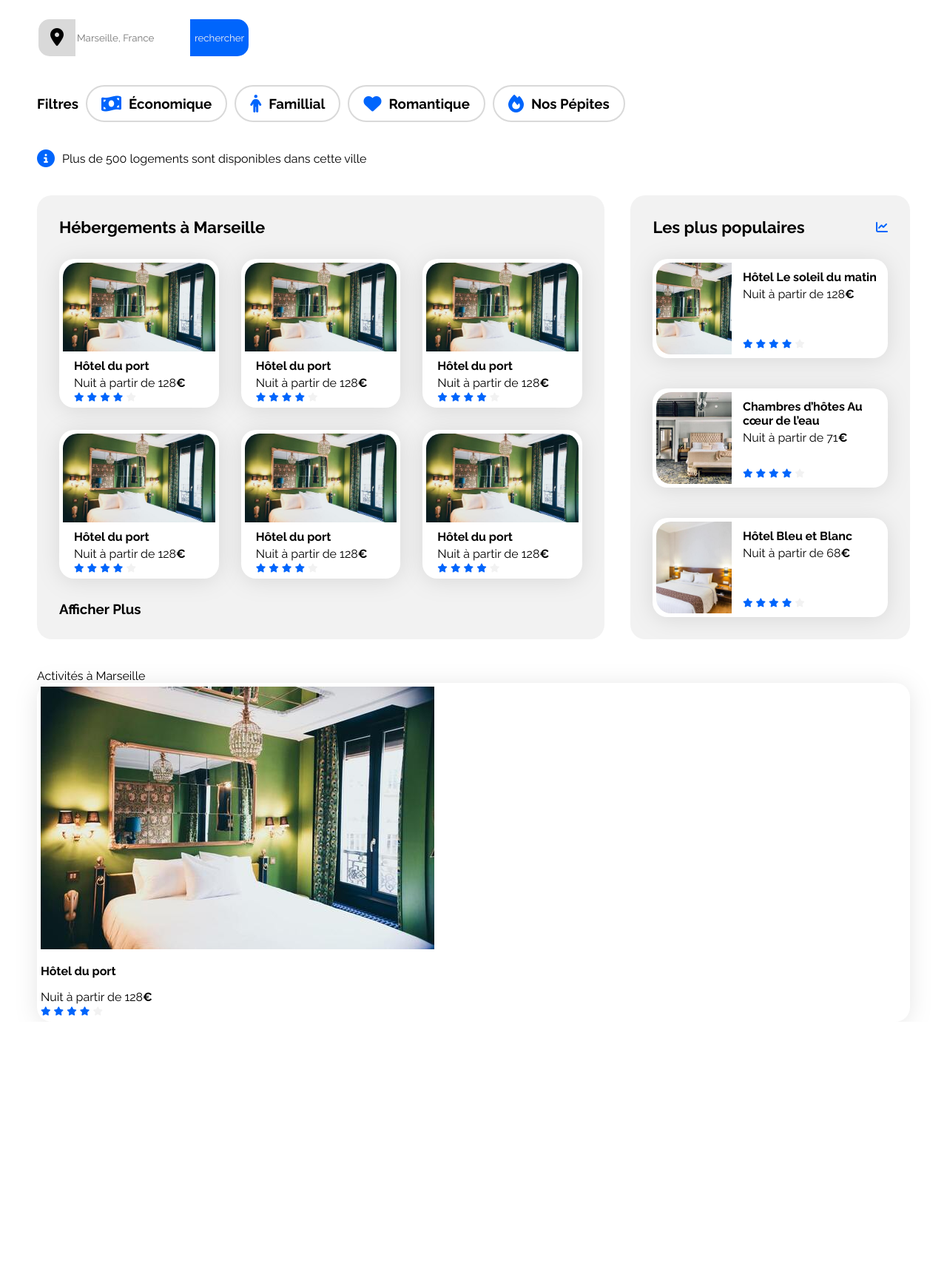
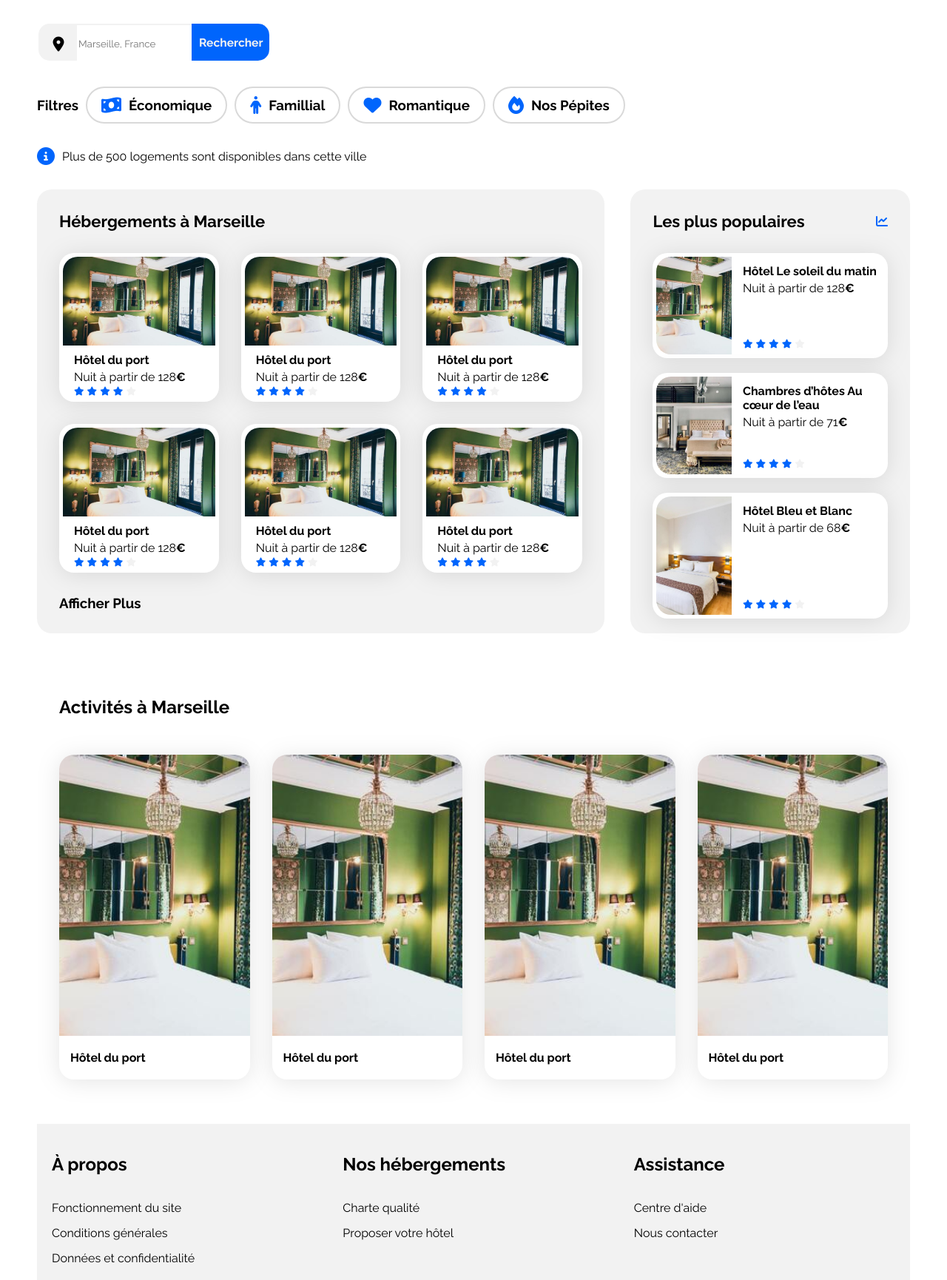
Before and after one commit to SamTheSagace/Booki, a plain HTML site: page index.html in a window 1280 px wide. Shown: the part 166-1896 px from the top of the page at 74% size. Before the commit the page ends 1547 px from the top, so only its background shows below. Drawn offline with Linux system fonts and the light colour scheme.

Commit message:
finished first pass for the whole website
Made the "activités" cards, the footer, and made the css for tablet and phone

```diff
--- a/css/style.css
+++ b/css/style.css
@@ -24,14 +24,17 @@ body {
 main{
     display: flex;
     flex-direction: column;
-    gap: 40px;
+    gap: 35px;
 }
 p{
     margin: 0px;
 }
 
 a{
- margin:0;
+    margin:0px;
+}
+h3{
+    margin: 0px;
 }
 
 
@@ -54,6 +57,7 @@ a{
     max-width: 1440px;
     padding: 0 50px;
     box-sizing: border-box;
+    gap: 35px;
 }
 
 a {
@@ -104,7 +108,7 @@ header{
     height:80px;
     width: 100%;
     align-items: center;
-    margin-bottom: 2%;
+    margin-bottom: 30px;
     margin-top: 0px
 }
 .logo{
@@ -157,41 +161,56 @@ opacity: 0;
 .recherche-field{
     border: 0;
     display: flex;
-    align-items: center;
-    justify-content: center ;
+
     flex-wrap: wrap;
     width: fit-content;
     height: 50px;
     padding: 0;
     gap: 0px;
     overflow: hidden;
-    border-radius: 15px;;
+    border-radius: 15px;
+
+
 }
 .icon-recherche{
     width: 50px;
-    background-color: var(--neutral-color);
+    background-color: var(--main-bg-color);
     height: 100%;
     display: flex;
     justify-content: center;
     align-items: center;
+    border-color: var(--main-bg-color);
 }
 .fa-location-dot{
     color:black;
 }
-
+.recherche-input-field{
+    display: flex;
+    align-items: center;
+    height: 100%;
+    border: 2px solid;
+    border-color: var(--main-bg-color);
+}
 .recherche-input{
     height: 100%;
     border-radius: 0px;
-    border: 0;
+    border: 0px;
+    z-index: 1;
 }
 
 .submit-rechercher{
-    display: block;
+    display: flex;
+    align-items: center;
     height: 100%;
-    border-radius: 0px;
-    border: 0px;
+    border-top-right-radius: 15px;
+    border-bottom-right-radius: 15px;
     background-color: var(--main-color);
+    outline: 2px solid;
+    outline-color: var(--main-color);
+    border: 2px solid;
+    border-color: var(--main-color);
     color: var(--main-bg-color);
+    z-index: 2;
 }
 .submit-rechercher-mobile{
     display: none;
@@ -223,6 +242,13 @@ opacity: 0;
     align-items: center;
     gap:10px;
 }
+.filter-search-buttons{
+    display: flex;
+    justify-content:left;
+    align-items: center;
+    gap:10px;
+}
+
 .text-filter{
  margin: 0px;
 }
@@ -319,25 +345,37 @@ opacity: 0;
     gap: 30px;
     justify-content: space-evenly;
 }
+.populaires-cards  {
+    display: flex;
+    flex-direction: column;
+    flex: 1;
+    justify-content: space-between;
+    gap: 30px;
+}
+.populaires-cards a{
+    display: flex;
+    flex: 1;
+    max-height: 33%;
+    flex-direction: column;
+}
 
 .populaires-title {
     display: flex;
     align-items: center;
     justify-content: space-between;
 }
-.populaires-cards  {
-    display: flex;
-    flex-direction: column;
-    flex: 1;
-    justify-content: space-between;
-}
+
 .populaires-cards .card {
     display: flex;
+    min-height: 100%;
+    flex: 1;
+    max-height: 100%;
 }
 
 .populaires-cards img {
     width: 33%;
-    height: 124px;
+    height: 100%;
+    max-height: 100%;
     border-top-left-radius: 20px;
     border-bottom-left-radius: 20px;
 }
@@ -364,7 +402,79 @@ opacity: 0;
     margin-bottom: 5px;
 }
 
+/****** activités ***********/
+.activités {
+    display: flex;
+    flex-direction: column;
+    justify-content: center;
+    gap: 30px;
+    padding: 30px;
+}
 
+.activité-cards{
+    display: flex;
+    flex-direction:row;
+    gap: 30px;
+    align-items: center;
+    justify-content: center;
+}
+
+.activité-cards .card{
+    padding: 0px;
+    display: flex;
+    flex: 1;
+    flex-direction: column;
+}
+
+
+.activité-cards a{
+    display: flex;
+    flex: 1;
+    flex-direction: column;
+}
+
+
+.activité-cards img {
+    display: block;
+    width: 100%;
+    height: 380px;
+    border-top-left-radius: 20px;
+    border-top-right-radius: 20px;
+}
+.activité-cards .card-content {
+    padding-left: 15px;
+    display: flex;
+    flex-direction: column;
+    justify-content: space-between;
+    box-sizing: border-box;
+}
+
+
+
+.activité-cards .card-title {
+    margin-top: 20px;
+    margin-bottom: 20px;
+}
+
+
+/* Footer */
+footer{
+    margin-top: 30px;
+}
+.footer-row{
+    display: flex;
+    align-items: baseline;
+    justify-content: left;
+    background-color: var(--main-bg-color);
+}
+
+.footer-column{
+    padding: 20px;
+    gap: 15px;
+    display: flex;
+    flex-direction: column;
+    width: 450px;
+}
 
 
 /* Le code ci-dessous correspond à la version responsive uniquement */
@@ -402,21 +512,94 @@ opacity: 0;
     .populaires-cards .card-subtitle {
         font-size: 13px;
     }
-    .submit-rechercher{
-        opacity: 1;
+    .activité-cards img {
+        height: 200PX;
     }
-    .submit-rechercher-mobile{
-        opacity: 0;
+    .filter-search{
+        flex-direction: column;
+        align-items:start;
     }
+
 }
 
 /* Small devices (phones, less than 768px) */
 @media (max-width: 767.98px) {
     /* ... */
+    body{
+        width: 100vh;
+    }
+    .main-container{
+        max-width: 100%;
+        min-width: 100%;
+        width: 100vh;
+        padding: 0px;
+    }
     .submit-rechercher{
         display: none;
     }
     .submit-rechercher-mobile{
         display: block;
     }
+    header{
+        flex-direction: column;
+        height: auto;
+    }
+    .logo{
+        padding: 30px;
+    }
+
+    .recherche{
+        padding-left: 20px;
+        padding-right: 20px;
+    }
+    .filter-search{
+
+    }
+    .recherche-form{
+        display: flex;
+        flex-direction: column;
+        align-items: center;
+    }
+
+    .hebergements{
+        order: 2;
+    }
+    .hébergement-cards a{
+        width: 100%;
+    }
+    .hébergement-cards{
+        flex-direction: column;
+    }
+
+    .populaires{
+        order: 1;
+    }
+    .populaires-cards{
+        flex-direction: column;
+    }
+    .populaires-cards a{
+        width: 100%;
+        display: flex;
+        flex: 1;
+        flex-direction: column;
+    }
+    .populaires-cards .card{
+        /* flex-direction: column; */
+    }
+    .populaires-cards img{
+        height: 100%;
+        max-height: 100%;
+        height: 150px;
+    }
+    .activité-cards{
+        flex-direction: column;
+    }
+    .activité-cards .card{
+        width: 100%;
+    }
+    .activité-cards a{
+        width: 100%;
+    }
+
+
 }
--- a/index.html
+++ b/index.html
@@ -15,11 +15,7 @@
 </head>
 
 <body>
-
     <div class="main-container">
-        <!-- <div class="bg_maquette">
-            <img class="image-bg" src="images/Maquettes_Booki_desktop.png" alt="">
-        </div> -->
         <header>
             <div class="logo"><img class="image" src="images/logo/Booki.png" alt=""></div>
             <div class="menu-header">
@@ -39,22 +35,21 @@
                     <h2 class="section-title">Trouvez votre hébergement pour des vacances de rêve</h2>
                     <p>En plein centre-ville ou en pleine nature</p>
                 </div>
-                <form action="" method="get">
+                <form class="recherche-form" action="" method="get">
                     <fieldset class="recherche-field">
-                        <label for="recherche" class="icon-recherche"><i class="fa-solid fa-location-dot fa-xl"></i></label>
-                        <!-- <label for="recherche"></label> -->
+                        <div class="recherche-input-field">
+                            <label for="recherche" class="icon-recherche"><i class="fa-solid fa-location-dot fa-lg"></i></label>
                             <input type="search" id="recherche" name="recherche" placeholder="Marseille, France" class="recherche-input" >
-                        <input type="submit" id="submit-rechercher" value="rechercher" class="submit-rechercher" >
+                        </div>
+                        <button class="submit-rechercher" ><a href="#"><h3>Rechercher</h3></a></button>
                         <button class="submit-rechercher-mobile">
                             <i class="fa-solid fa-magnifying-glass"></i>
                         </button>
                     </fieldset>
-                    <!-- <fieldset>
-                        <label for="filtre">filtre</label><input class="button-filter" type="button" id="filtre" name="filtre">
-                    </fieldset> -->
                 </form>
                 <div class="filter-search">
                     <h3>Filtres</h3>
+                    <div class="filter-search-buttons">
                         <div class="button-filter">
                             <i class="fa-solid fa-money-bill-wave fa-xl"></i><h3 class="text-filter">Économique</h3>
                         </div>
@@ -66,6 +61,7 @@
                         </div>
                         <div class="button-filter">
                             <i class="fa-solid fa-fire fa-xl"></i><h3 class="text-filter">Nos Pépites</h3>
+                        </div>
                     </div>
                 </div>
                 <div class="infobar">
@@ -266,9 +262,9 @@
                 </section>
             </div>
             <div class="activités">
-                <div>
-                    <p>Activités à Marseille</p>
-                </div>
+                <a href="#">
+                    <h2>Activités à Marseille</h2>
+                </a>
                 <div class="activité-cards">
                     <a href="#">
                         <article class="card">
@@ -276,15 +272,36 @@
                             <div class="card-content">
                                 <div class="card-txt">
                                     <h3 class="card-title">Hôtel du port</h3>
-                                    <p class="card-subtitle">Nuit à partir de 128<span class="euro">€</span></p>
                                 </div>
-                                <div class="card-rating">
-                                    <i class="fa-xs fa-solid fa-star" aria-hidden="true"></i>
-                                    <i class="fa-xs fa-solid fa-star" aria-hidden="true"></i>
-                                    <i class="fa-xs fa-solid fa-star" aria-hidden="true"></i>
-                                    <i class="fa-xs fa-solid fa-star" aria-hidden="true"></i>
-                                    <i class="fa-xs fa-solid fa-star neutral-star" aria-hidden="true"></i>
-                                    <span class="sr-only">Note de 4 sur 5</span>
+                            </div>
+                        </article>
+                    </a>
+                    <a href="#">
+                        <article class="card">
+                            <img src="./images/hebergements/emile-guillemot.jpg" alt="Image de la chambre d'hôtel montrant un lit">
+                            <div class="card-content">
+                                <div class="card-txt">
+                                    <h3 class="card-title">Hôtel du port</h3>
+                                </div>
+                            </div>
+                        </article>
+                    </a>
+                    <a href="#">
+                        <article class="card">
+                            <img src="./images/hebergements/emile-guillemot.jpg" alt="Image de la chambre d'hôtel montrant un lit">
+                            <div class="card-content">
+                                <div class="card-txt">
+                                    <h3 class="card-title">Hôtel du port</h3>
+                                </div>
+                            </div>
+                        </article>
+                    </a>
+                    <a href="#">
+                        <article class="card">
+                            <img src="./images/hebergements/emile-guillemot.jpg" alt="Image de la chambre d'hôtel montrant un lit">
+                            <div class="card-content">
+                                <div class="card-txt">
+                                    <h3 class="card-title">Hôtel du port</h3>
                                 </div>
                             </div>
                         </article>
@@ -293,9 +310,27 @@
             </div>
         </main>
 
-        <footer></footer>
+        <footer>
+            <div class="footer-row">
+                <div class="footer-column">
+                    <h2>À propos</h2>
+                    <p>Fonctionnement du site</p>
+                    <p>Conditions générales</p>
+                    <p>Données et confidentialité</p>
                 </div>
-
+                <div class="footer-column">
+                    <h2>Nos hébergements</h2>
+                    <p>Charte qualité</p>
+                    <p>Proposer votre hôtel</p>
+                </div>
+                <div class="footer-column">
+                    <h2>Assistance</h2>
+                    <p>Centre d'aide</p>
+                    <p>Nous contacter</p>
+                </div>
+            </div>
+        </footer>
+    </div>
 </body>
 
 </html>
```
Lines whose indentation alone changed are shown as unchanged.
